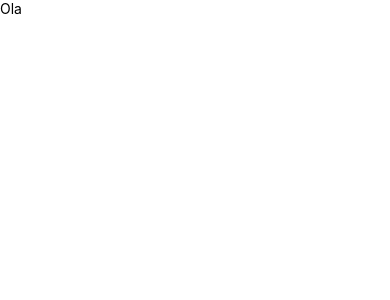
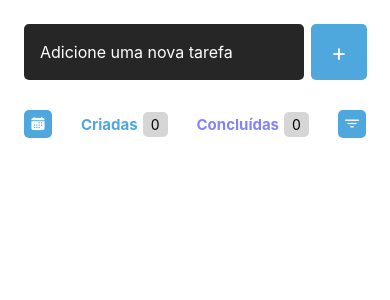
Before and after one commit to Dagostini01/desafio-lista-de-tarefas, a React Native app: screen / in a window 390 px wide. Shown: the top 300 px of the page. Built offline with nearby package versions, Linux system fonts and the light colour scheme.

Commit message:
feat: cabecalho

```diff
--- a/src/screens/Home/index.tsx
+++ b/src/screens/Home/index.tsx
@@ -1,9 +1,47 @@
-import { View, Text } from "react-native";
+import { View, Text, SafeAreaView, TextInput, TouchableOpacity } from "react-native";
+import Ionicons from '@expo/vector-icons/Ionicons';
+import { s } from "./styles";
 
 export default function Home() {
     return (
-        <View>
-            <Text>Ola</Text>
+        <View style={s.container}>
+            <SafeAreaView style={s.form}>
+                <TextInput style={s.input} placeholder='Adicione uma nova tarefa' />
+                <TouchableOpacity style={s.button}>
+                    <View>
+                        <Text style={s.buttonText}>+</Text>
+                    </View>
+                </TouchableOpacity>
+            </SafeAreaView>
+
+            <View style={s.info}>
+                <View style={s.description}>
+                    <TouchableOpacity style={s.button2}>
+                        <View>
+                            <Ionicons name="calendar" size={15} color="#ffffff" />
+                        </View>
+                    </TouchableOpacity>
+                </View>
+                <View style={s.description}>
+                    <Text style={s.descriptionText}>Criadas</Text>
+                    <View style={s.descriptionNumber}>
+                        <Text>0</Text>
+                    </View>
+                </View>
+                <View style={s.description}>
+                    <Text style={s.descriptionText2}>Concluídas</Text>
+                    <View style={s.descriptionNumber}>
+                        <Text>0</Text>
+                    </View>
+                </View>
+                <View style={s.description}>
+                    <TouchableOpacity style={s.button2}>
+                        <View>
+                            <Ionicons name="filter" size={15} color="#ffffff" />
+                        </View>
+                    </TouchableOpacity>
+                </View>
+            </View>
         </View>
     )
 }
--- a/src/screens/Home/styles.ts
+++ b/src/screens/Home/styles.ts
@@ -0,0 +1,88 @@
+import { StyleSheet } from "react-native";
+
+export const s = StyleSheet.create({
+  container: {
+    flex: 1,
+    backgroundColor: "#fff",
+    padding: 24,
+  },
+  form: {
+    flexDirection: "row",
+  },
+  input: {
+    flex: 1,
+    height: 56,
+    marginRight: 7,
+    backgroundColor: "#262626",
+    borderRadius: 5,
+    color: "#FFF",
+    padding: 16,
+    fontSize: 16,
+  },
+  button: {
+    width: 56,
+    height: 56,
+    borderRadius: 5,
+    backgroundColor: "#4EA8DE",
+    alignItems: "center",
+    justifyContent: "center",
+  },
+  button2: {
+    width: 28,
+    height: 28,
+    borderRadius: 5,
+    backgroundColor: "#4EA8DE",
+    alignItems: "center",
+    justifyContent: "center",
+  },
+  buttonText: {
+    color: "#FFF",
+    fontSize: 24,
+  },
+  info: {
+    width: "100%",
+    flexDirection: "row",
+    justifyContent: "space-between",
+    marginTop: 30,
+  },
+  description: {
+    flexDirection: "row",
+    alignItems: "center",
+    justifyContent: "space-around",
+  },
+  descriptionText: {
+    fontSize: 15,
+    color: "#4EA8DE",
+    fontWeight: "bold",
+    marginRight: 5,
+  },
+  descriptionText2: {
+    fontSize: 15,
+    color: "#8284FA",
+    fontWeight: "bold",
+    marginRight: 5,
+  },
+  descriptionNumber: {
+    backgroundColor: "#33333333",
+    padding: 4,
+    borderRadius: 5,
+    width: 25,
+    alignItems: "center",
+  },
+  tarefaView: {},
+  listEmptyText1: {
+    color: "#33333333",
+    fontWeight: "bold",
+    textAlign: "center",
+    fontSize: 44,
+  },
+  listEmptyText2: {
+    color: "#33333333",
+    textAlign: "center",
+    fontSize: 30,
+  },
+  containerlistEmptyText: {
+    marginTop: 100,
+    alignItems: "center",
+  },
+});
```
